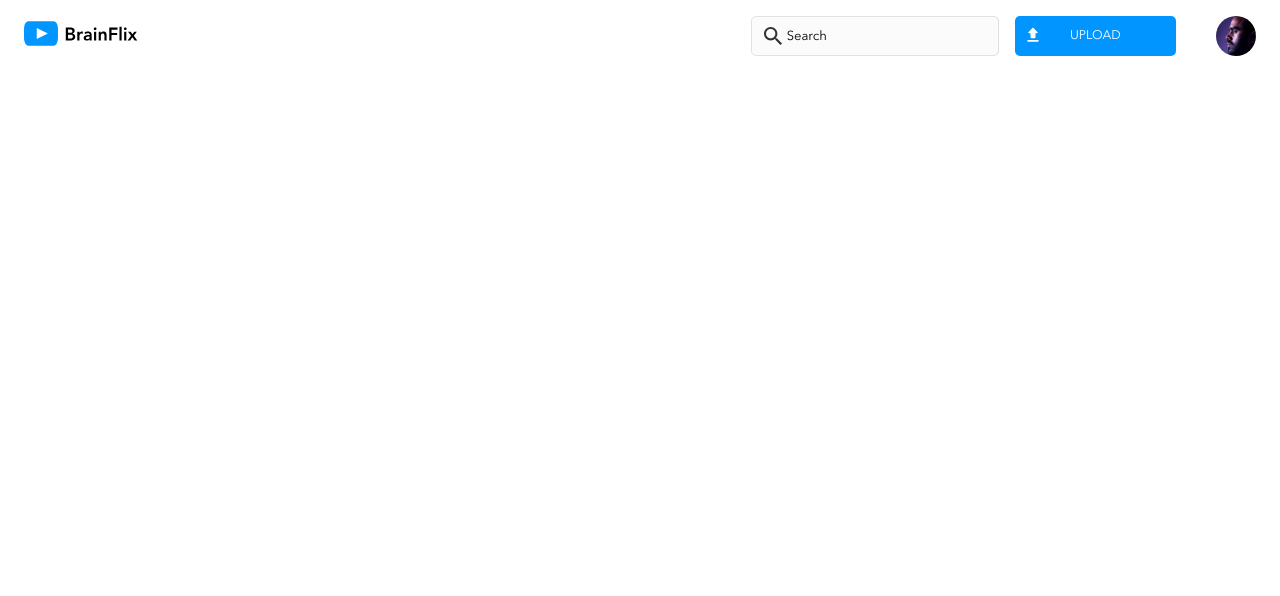
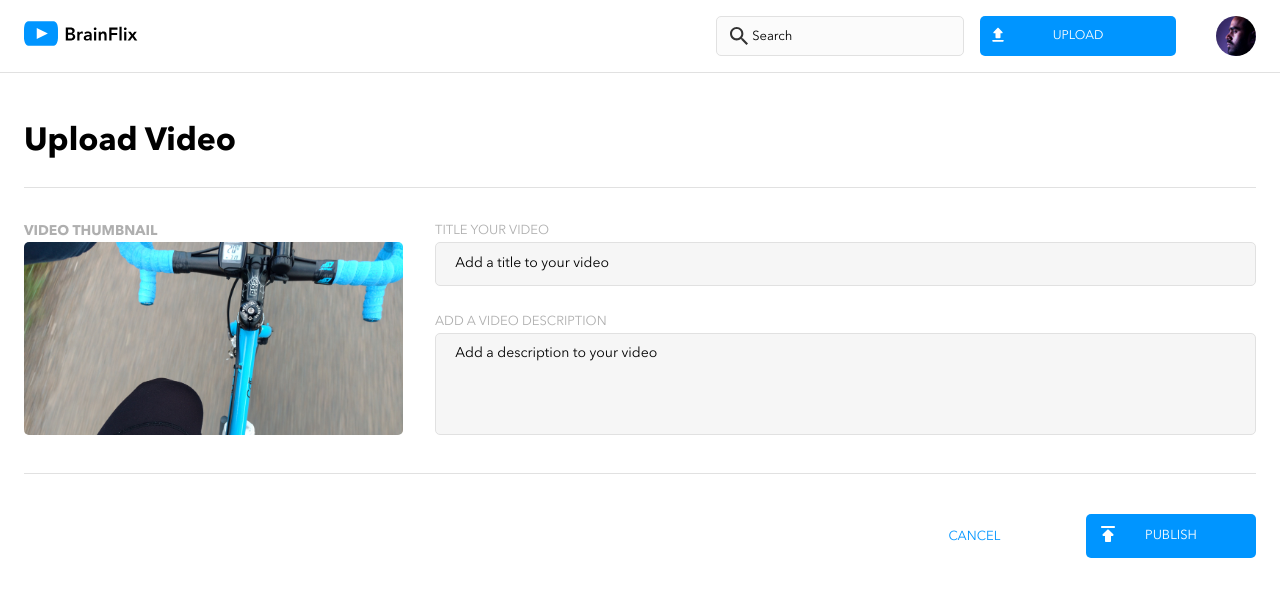
Before and after one commit to dcao7783/Brainflix-Project---Daniel-Cao, a React (Create React App) app: page /upload in a window 1280 px wide. Shown: the top 596 px of the page. Built offline with nearby package versions, Linux system fonts and the light colour scheme; no server answers.

Commit message:
committing new page and its features

```diff
--- a/src/App.js
+++ b/src/App.js
@@ -1,19 +1,33 @@
-
 import './App.scss';
 import Header from "./components/Header/Header";
-import { BrowserRouter, Routes, Route } from 'react-router-dom';
+import { BrowserRouter, Routes, Route, Navigate} from 'react-router-dom';
 import HomePage from './page/Home';
 import UploadPage from './page/Upload';
+import { useEffect, useState } from 'react';
+import axios from "axios";
+import {base_url, api_key} from "./utility";
 
 
 
 function App() {
+  const [arrVideos, setArrVideos] = useState(null);
+
+  useEffect (() => {
+    axios
+    .get (`${base_url}/videos?api_key=${api_key}`)
+    .then (response => {
+        console.log(response.data)
+        setArrVideos(response.data)
+
+    }).catch(e => console.log(e))
+}, [])
 
   return (
     <BrowserRouter>
       <Header />
       <Routes>
-      <Route path="/" element={<HomePage />}/>
+      <Route path="/" element={<HomePage arrVideos={arrVideos}/>}/>
+      <Route path="videos/:id" element={<HomePage arrVideos={arrVideos}/>}/>
       <Route path="/upload" element={<UploadPage />}/>
       </Routes>
     </BrowserRouter >
--- a/src/components/Content/Display.scss
+++ b/src/components/Content/Display.scss
@@ -29,6 +29,7 @@
 
         @include desktop {
             padding-left: 0.5rem;
+            padding-right: 36px;
         }
 
         &--img {
--- a/src/components/Header/Header.js
+++ b/src/components/Header/Header.js
@@ -1,10 +1,10 @@
-
+import { Link } from "react-router-dom";
 import "./Header.scss"
 import logo from "../../assets/Logo/BrainFlix-logo.svg"
 import uploadIcon from "../../assets/Icons/upload.svg"
 import searchIcon from "../../assets/Icons/search.svg"
 import profileImg from "../../assets/Images/Mohan-muruge.jpg"
-
+import { useParams } from "react-router-dom";
 
 
 function Form() {
@@ -20,7 +20,7 @@ function Form() {
                 </div>
                 <img className="header-form__nav--img header-form__nav--img-1" src={profileImg} alt={iconImage} />
             </div>
-            <button type="submit"><img src={uploadIcon} />Upload</button>
+            <Link class="header-form__nav--button" to="/upload"><button type="submit"><img src={uploadIcon} />Upload</button></Link>
             <img className="header-form__nav--img header-form__nav--img-2" src={profileImg} alt={iconImage} />
         </form>
     )
@@ -29,15 +29,16 @@ function Form() {
 
 
 
-function Header() {
+function Header({video}) {
 
+    const { id } = useParams()
     const description = "logo-pic";
     return (
         <header className="header">
             <div className="header__logo">
-                <a href="#">
+                <Link to="/">
                     <img className="header__logo--img" src={logo} alt={description} />
-                </a>
+                </Link>
             </div>
             <Form />
         </header>
--- a/src/components/Header/Header.scss
+++ b/src/components/Header/Header.scss
@@ -151,6 +151,10 @@
                 }
             }
 
+            &--button {
+                text-decoration: none;
+            }
+
         }
 
         button {
--- a/src/components/SideBar/Sidebar.scss
+++ b/src/components/SideBar/Sidebar.scss
@@ -48,6 +48,8 @@
         align-items: center;
         gap: 1rem;
         cursor: pointer;
+        text-decoration: none;
+       color: $secondary-black;
 
         img {
             width: 100px;
@@ -68,6 +70,7 @@
             flex-direction: column;
             justify-content: center;
             align-items: center;
+            text-decoration: none;
             width: 50%;
 
             @include tablet {
@@ -90,6 +93,7 @@
                 line-height: 18px;
                 font-weight: 400;
                 align-self: flex-start;
+                text-decoration: none;
 
                 @include tablet {
                     font-size: 14px;
--- a/src/index.js
+++ b/src/index.js
@@ -1,6 +1,7 @@
 import React from 'react';
 import ReactDOM from 'react-dom/client';
 import App from './App';
+
 
 const root = ReactDOM.createRoot(document.getElementById('root'));
 root.render(
--- a/src/page/Upload.js
+++ b/src/page/Upload.js
@@ -1,8 +1,36 @@
-function UploadPage () {
+import uploadVideo from "../assets/Images/Upload-video-preview.jpg";
+import publishIcon from "../assets/Icons/publish.svg";
+import "./Upload.scss"
+function UploadPage() {
+
+    const altDescription = "uploadVideoImg"
 
     return (
-        <div>
-
+        <div className="upload">
+            <h1>Upload Video</h1>
+            <form className="upload__form">
+                <div className="upload__container">
+                    <div className="upload__container--img">
+                        <h3>Video Thumbnail</h3>
+                        <img src={uploadVideo} alt={altDescription} />
+                    </div>
+                    <div className="upload__form--subflex">
+                        <div className="upload__form--inputflex">
+                            <label htmlFor="title">Title your Video</label>
+                            <input type="text" name="title" id="title" placeholder="Add a title to your video" />
+                        </div>
+                        <div className="upload__form--inputflex">
+                            <label htmlFor="description">Add a video description</label>
+                            <input type="text" name="description" id="description" placeholder="Add a description to your video" />
+                        </div>
+                    </div>
+                </div>
+                <div className="upload__form--bottom">
+                    <button className="upload__form--desktop" type="reset">Cancel</button>
+                    <button className="upload__form--stay" type="submit"><img src={publishIcon} alt=""/>Publish</button>
+                    <button className="upload__form--mobile" type="reset">Cancel</button>
+                </div>
+            </form>
         </div>
     )
 }
--- a/src/page/Upload.scss
+++ b/src/page/Upload.scss
@@ -0,0 +1,177 @@
+@use "../styles/partials/font" as *;
+@use "../styles/partials/variable" as *;
+@use "../styles/partials/mixins" as *;
+
+*,
+*::before,
+*::after {
+    margin: 0;
+    padding: 0;
+    box-sizing: border-box;
+    font-family: 'AvenirNext LT Pro';
+}
+
+.upload {
+    border-top: 1px solid $secondary-silver;
+    padding-top: 3rem;
+
+    h1 {
+        @include desktop {
+            max-width: 1280px;
+            margin: auto;
+            padding-left: 24px;
+            font-size: 32px;
+            line-height: 42px;
+            font-weight: 700;
+        }
+    }
+
+    &__container {
+        margin: 24px 16px;
+        padding: 2rem 0;
+        border-top: 1px solid $secondary-silver;
+        border-bottom: 1px solid $secondary-silver;
+        display: flex;
+        flex-direction: row;
+        justify-content: center;
+        align-items: center;
+        gap: 2rem;
+
+        @include desktop {
+            width: 100%;
+        }
+
+        h3 {
+            font-size: 14px;
+            line-height: 22px;
+            font-weight: 700;
+            text-transform: uppercase;
+            color: $primary-silver;
+        }
+
+        img {
+            width: 320px;
+            height: 180px;
+            border-radius: 5px;
+
+            @include desktop {
+                width: 379px;
+                height: 193px;
+            }
+        }
+
+    }
+
+    &__form {
+        display: flex;
+        flex-direction: column;
+        justify-content: space-around;
+        align-items: center;
+        gap: 1rem;
+
+        @include desktop {
+          max-width: 1280px;
+          margin: auto;
+          padding: 0 24px;
+        }
+
+        &--subflex {
+            display: flex;
+            flex-direction: column;
+            justify-content: center;
+            align-items: flex-start;
+            gap: 1.75rem;
+            width: 100%;
+            padding-bottom: 2.79px;
+        }
+
+        &--inputflex {
+            display: flex;
+            flex-direction: column;
+            justify-content: center;
+            width: 100%;
+            gap: 3px;
+
+            label {
+                font-size: 13px;
+                color: $primary-silver;
+                text-transform: uppercase;
+            }
+
+            input {
+                padding: 0.8rem 1.2rem;
+                border-radius: 5px;
+                border: 1px solid $secondary-silver;
+                background-color: rgba(225, 225, 225, 0.3);
+
+                &::placeholder {
+                    color: $secondary-black;
+                    font-size: 14px;
+                    line-height: 22px;
+                    font-weight: 400;
+                }
+            }
+
+
+
+            #description {
+                padding-bottom: 4.5rem;
+            }
+        }
+
+        &--bottom {
+            align-self: flex-end;
+            display: flex;
+            justify-content: flex-end;
+            align-items: center;
+            gap: 5.35rem;
+        }
+
+        &--stay {
+            padding: 0.67rem 3.7rem;
+            background: $primary-blue;
+            color: $primary-white;
+            border: none;
+            font-size: 13px;
+            line-height: 22px;
+            font-weight: 400;
+            text-transform: uppercase;
+            border-radius: 5px;
+            position: relative;
+
+            &:hover {
+                background-color: $secondary-blue;
+            }
+
+            img {
+                position: absolute;
+                left: 10px;
+                top: 8px;
+            }
+        }
+
+        &--desktop {
+            display: none;
+
+            @include tablet {
+                display: inline-block;
+                background-color: transparent;
+                color: $primary-blue;
+                font-size: 13px;
+                line-height: 22px;
+                font-weight: 400;
+                border: none;
+                text-transform: uppercase;
+                padding-top: 3px;
+            }
+
+        }
+
+        &--mobile {
+            @include tablet {
+                display: none;
+            }
+        }
+    }
+
+}
--- a/src/utility.js
+++ b/src/utility.js
@@ -6,6 +6,6 @@ export function convertTime(time) {
     return displayDate
 }
 
-export const base__url = "https://project-2-api.herokuapp.com";
+export const base_url = "https://project-2-api.herokuapp.com";
 
-export const api_key = "b3b7b1b4-c040-41d7-8347-f1cea55a73ad";
+export const api_key = "3f906f1c-6482-451f-8584-b10adb7551d8";
```
Also changed, not shown: src/components/Content/Content.scss (+14 -1 lines), src/components/SideBar/SideBar.js (+7 -5 lines), src/page/Home.js (+43 -12 lines), src/assets/Images/Upload-video-preview.jpg (added).
